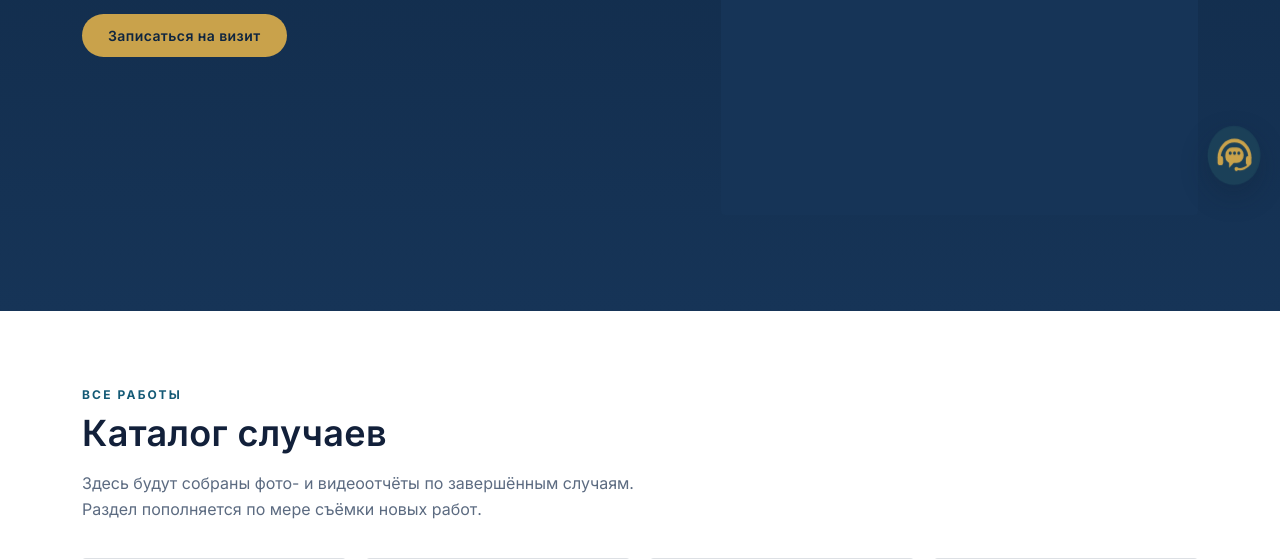
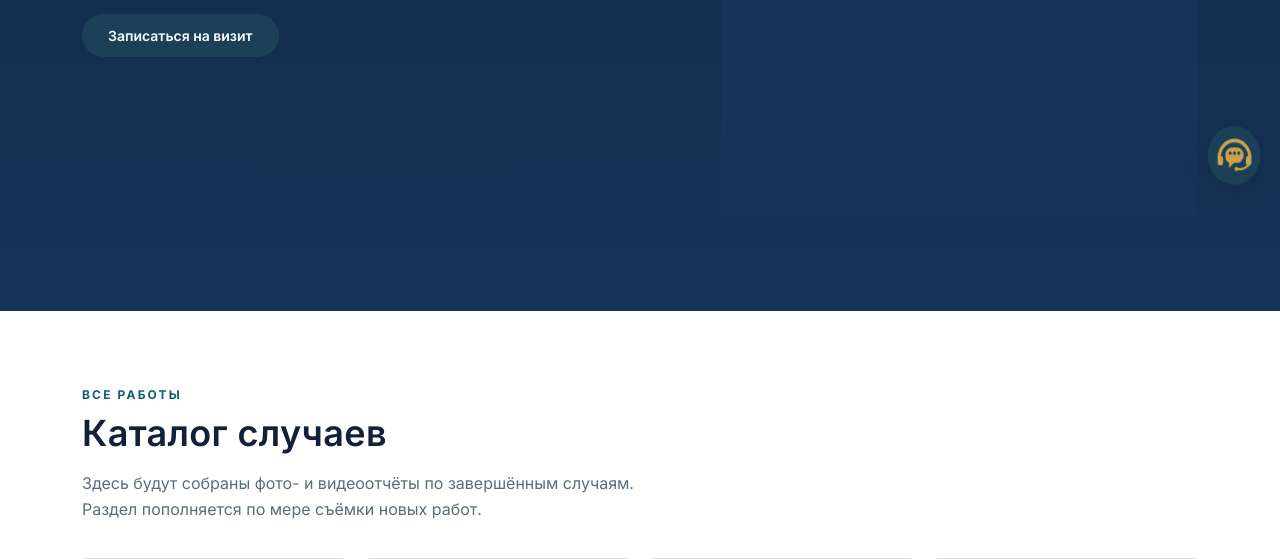
Before and after one commit to adiodua/MaslovClinic, a plain HTML site: page raboty/index.html in a window 1280 px wide. Shown: the part 541-1100 px from the top of the page. Drawn offline with Linux system fonts and the light colour scheme.

Commit message:
Add files via upload

```diff
--- a/raboty/index.html
+++ b/raboty/index.html
@@ -127,11 +127,6 @@
   .price-tag .num{font-family:'Inter',sans-serif;font-size:30px;color:var(--gold);}
   .price-tag .cur{font-size:14px;color:#cdd8e6;}
   .cta-row{display:flex;gap:14px;flex-wrap:wrap;}
-  .btn{
-    display:inline-block;padding:14px 26px;border-radius:var(--radius);
-    font-size:14px;letter-spacing:.03em;text-decoration:none;font-weight:600;
-    font-family:'Inter',sans-serif;
-  }
   .btn.primary{background:var(--gold);color:var(--navy);}
   .btn.primary:hover{background:#d9b662;}
   .btn.ghost{border:1px solid rgba(255,255,255,.35);color:#f2f0e8;}
@@ -599,7 +594,7 @@
     </svg>
   </button>
   <div class="mm-panel" id="mobileMultiPanel">
-    <a href="/#booking" class="btn primary" style="width:100%;justify-content:center;margin-bottom:16px;">Записаться на визит</a>
+    <a href="/#booking" class="btn" style="width:100%;justify-content:center;margin-bottom:16px;">Записаться на визит</a>
     <div class="mm-panel-label">Тел.</div>
     <a href="tel:+380949405514" class="mm-panel-num">+380 94 940 55 14</a>
     <div class="mm-panel-label">Email</div>
@@ -616,7 +611,7 @@
       <h1>Результаты<br>наших пациентов</h1>
       <p class="lead">Реальные случаи из практики клиники — с фото «до» и «после», процедурой и примерной ценовой категорией.</p>
       <div class="cta-row">
-        <a href="/#booking" class="btn primary">Записаться на визит</a>
+        <a href="/#booking" class="btn">Записаться на визит</a>
       </div>
     </div>
     <a href="#zapis" class="hero-photo-zoom" aria-hidden="true">
```
Also changed, not shown: raboty/patient-1.html (+2 -7 lines), uslugi/brekety.html (+2 -7 lines), uslugi/implantatsiya-zubov.html (+2 -7 lines), uslugi/index.html (+2 -7 lines), uslugi/koronki-i-viniry.html (+2 -7 lines), uslugi/otbelivanie-zubov.html (+2 -7 lines), vrachi/index.html (+2 -7 lines), vrachi/maslov-vyacheslav.html (+2 -7 lines).
